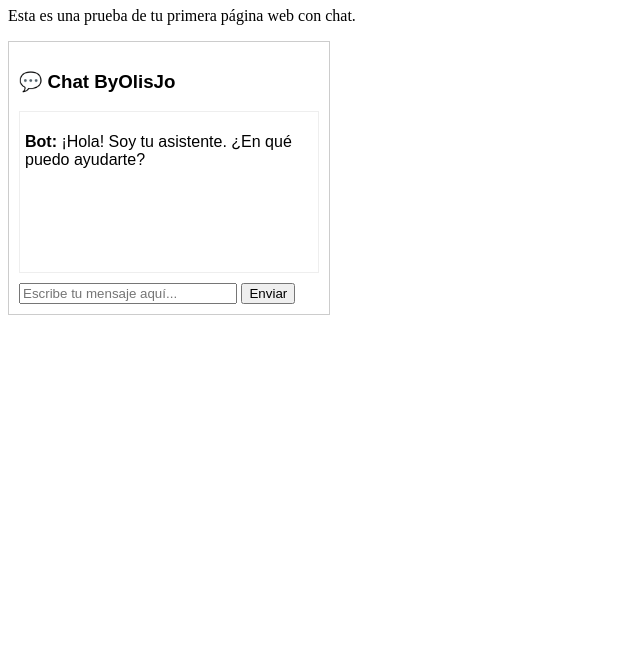
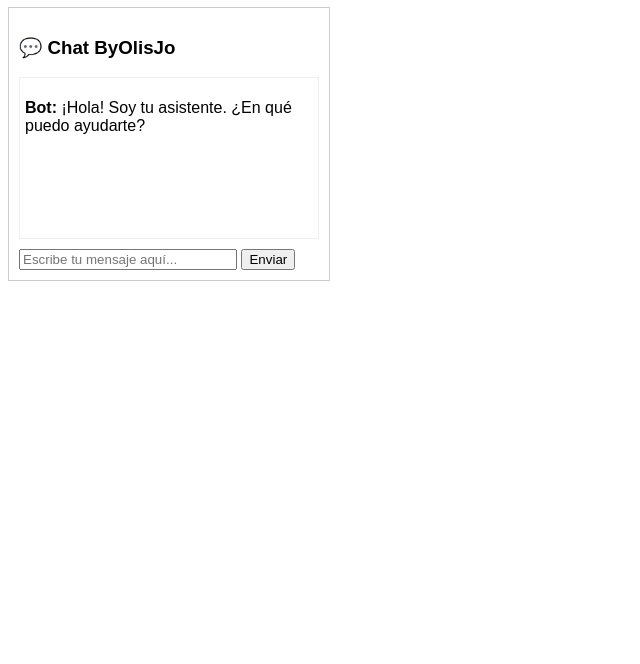
Before and after one commit to infobyolisjo-cpu/byolisjo-webllm-chat, a plain HTML site: page index.html in a window 1280 px wide. Shown: the part 136-800 px from the top of the page, without its empty margins (0-640 px from the left). Drawn offline with Linux system fonts and the light colour scheme.

Commit message:
Remove test text

```diff
--- a/index.html
+++ b/index.html
@@ -21,7 +21,7 @@
   ByOlisjo
 </a>
   <h1>🚀 Bienvenido a ByOlisJo</h1>
-  <p>Esta es una prueba de tu primera página web con chat.</p>
+
 
   <!-- Caja del chat -->
   <div style="border:1px solid #ccc; padding:10px; width:300px; font-family:sans-serif">
```
